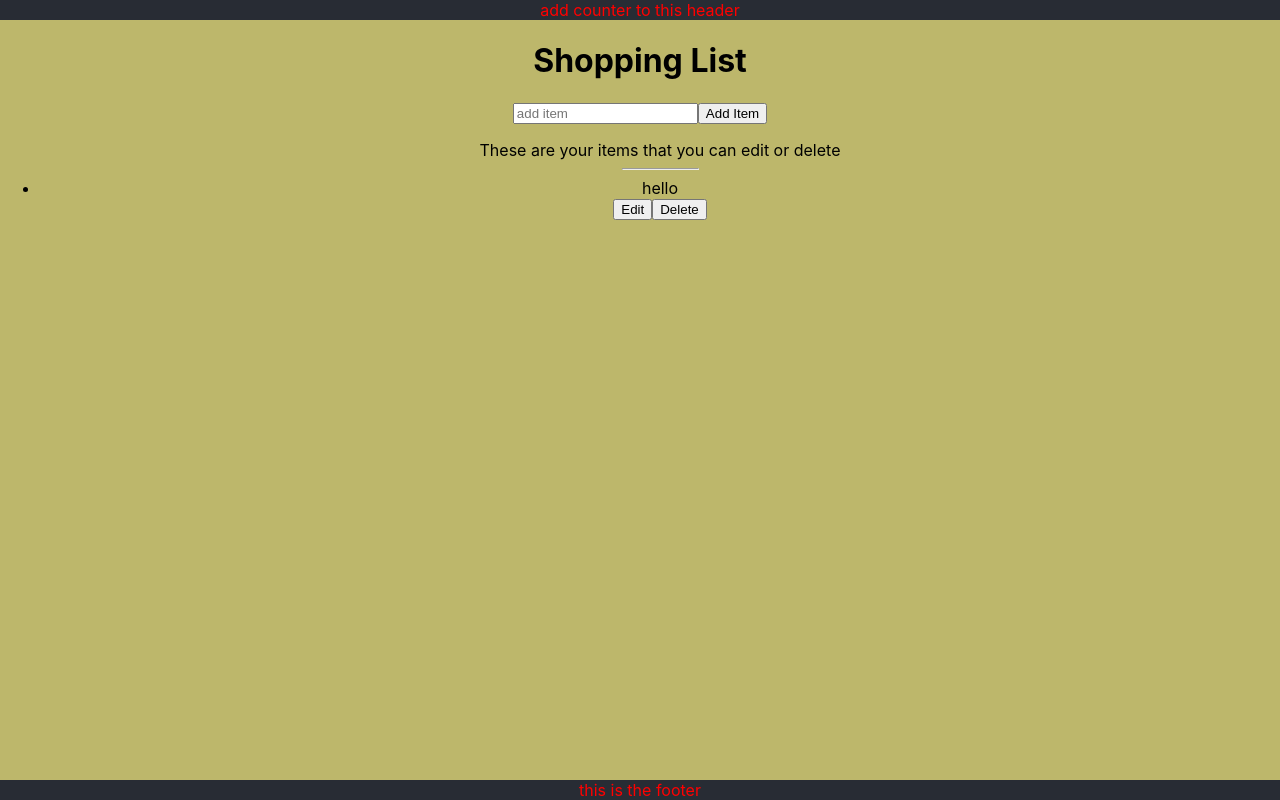
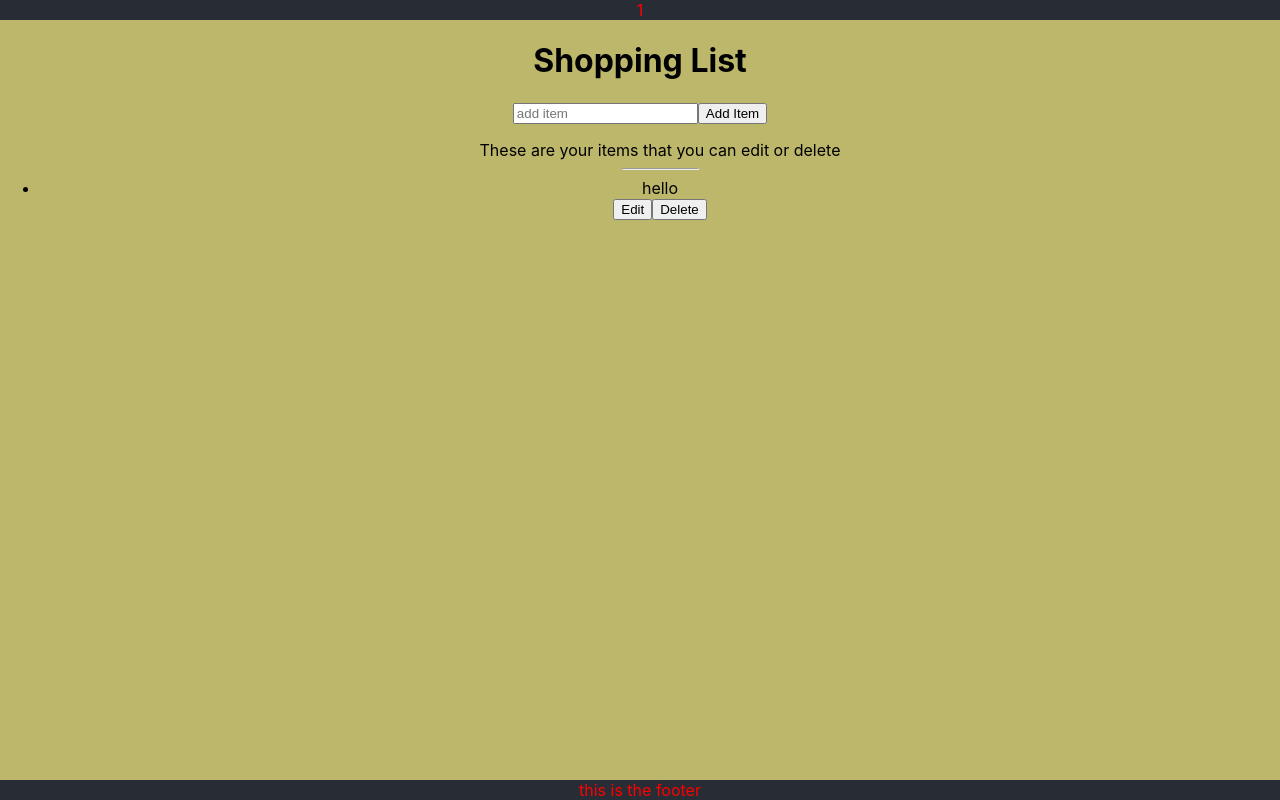
Before and after one commit to Gcrowder93/shoppinglist214, a React (Create React App) app: page / in a window 1280 px wide. Built offline with nearby package versions, Linux system fonts and the light colour scheme.

Commit message:
counter in header is functional. would like to prevent submitting without a message next

```diff
--- a/src/Components/Header/Header.js
+++ b/src/Components/Header/Header.js
@@ -1,7 +1,13 @@
+import { useList } from '../../ Context/ListContext';
+
 export default function Header() {
+  const { items } = useList();
+
   return (
     <header className="header">
-      <div>add counter to this header</div>
+      <div>
+        <span>{items.length}</span>
+      </div>
     </header>
   );
 }
```
